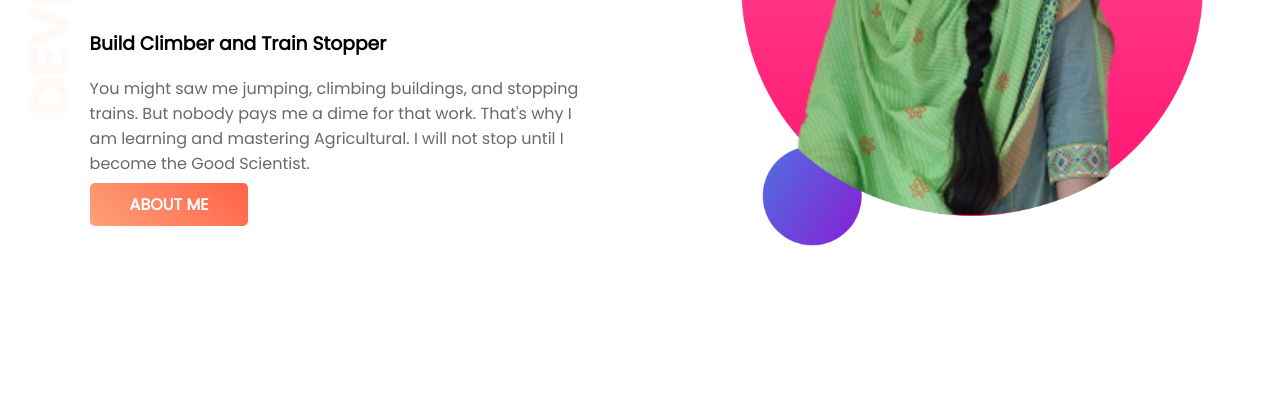
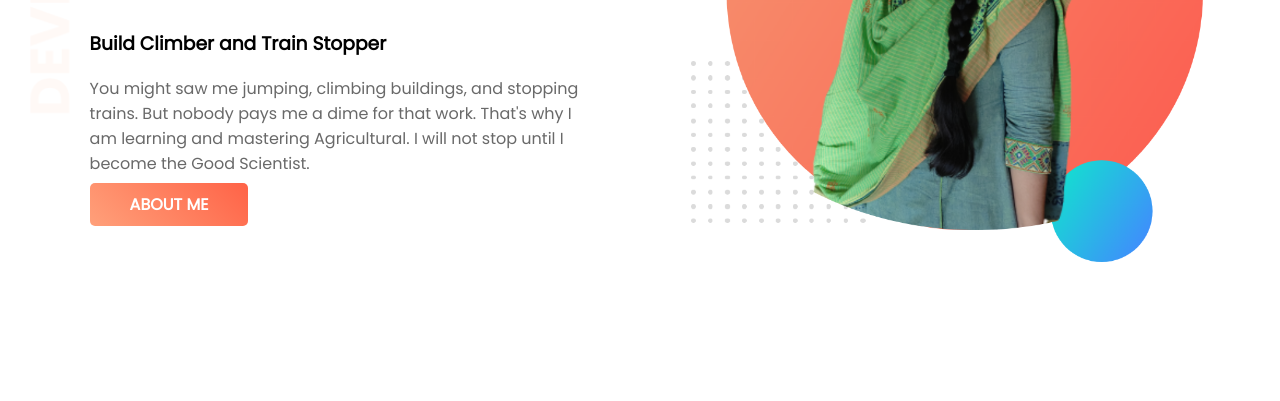
Before and after one commit to AbdullahShion/kanij-portfolio, a plain HTML site: page index.html in a window 1280 px wide. Shown: the part 246-647 px from the top of the page. Drawn offline with Linux system fonts and the light colour scheme.

Commit message:
picture added

```diff
--- a/index.html
+++ b/index.html
@@ -19,7 +19,7 @@
             <a class="anchor-button" target="_blank" href="https://drive.google.com/file/d/1W2lUgJP2C6dB6YS8FKtIVh31jaBNVFaS/view?usp=sharing">ABOUT ME</a>
         </div>
         <div class="half-width">
-            <img src="images/my-bg2 (1).png" alt="">
+            <img src="images/my-bg (1).png" alt="">
         </div>
     </section>
     <section class="dream-area">
```
